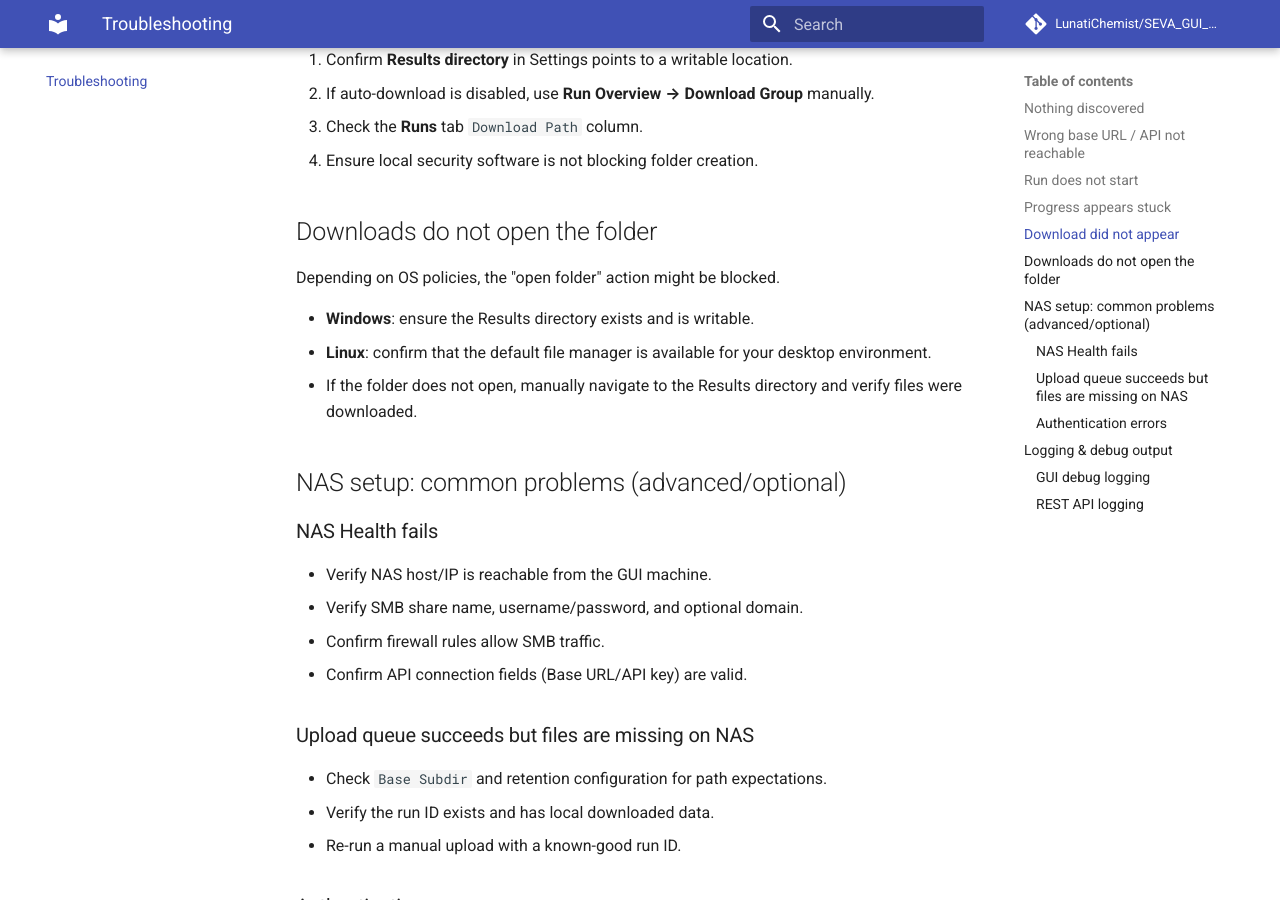
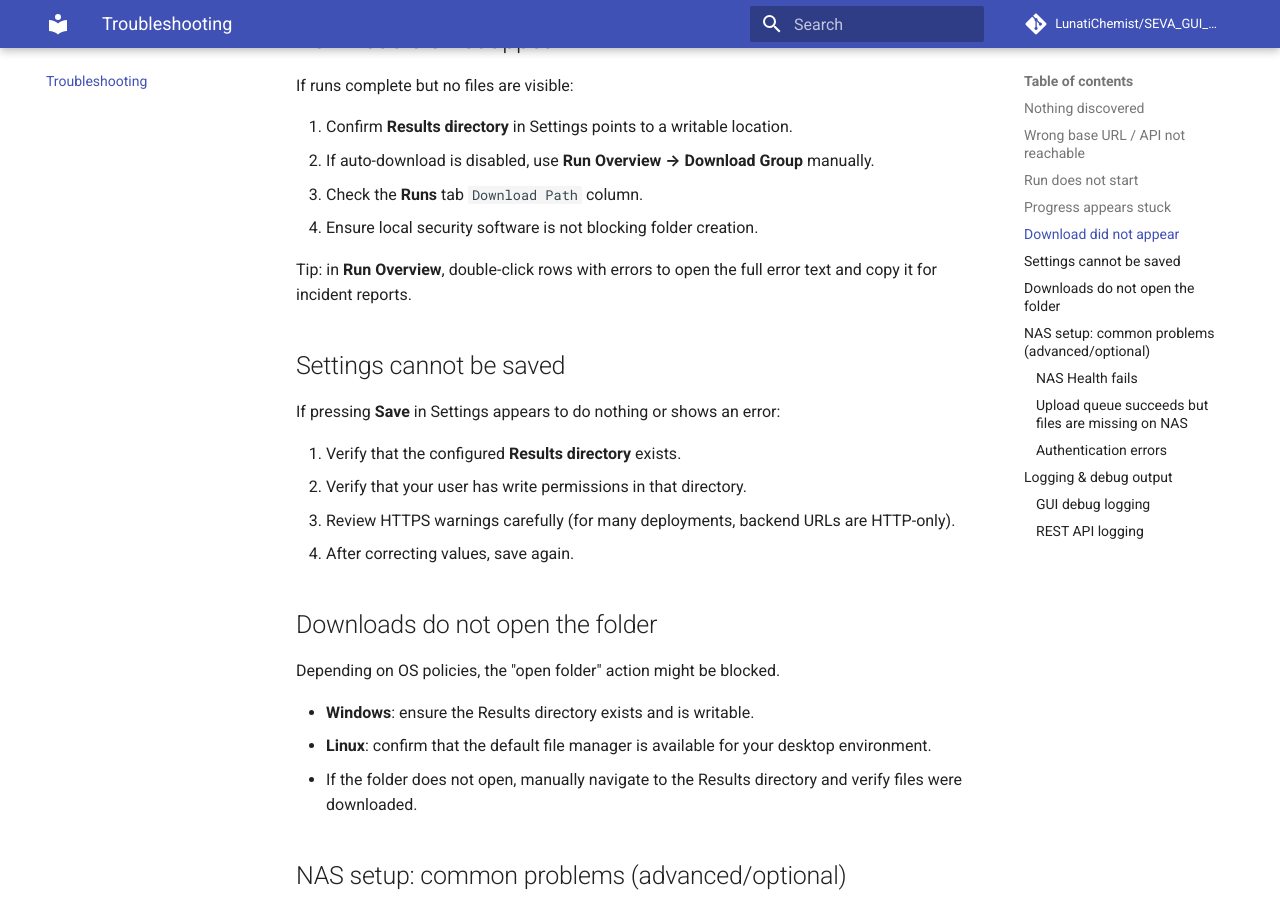
Before and after one commit to LunatiChemist/SEVA_GUI_MVVM, an MkDocs documentation site: the page built from docs/troubleshooting.md, in a window 1280 px wide and 900 px high, scrolled down 1640 px. Built offline with MkDocs 1.6.1 and Material for MkDocs 9.7.7, drawn with Linux system fonts in a browser that asks for light colours; comment, search, counter and statistics services are not loaded; some of the changed text lies outside the part shown.

Commit message:
docs: deepen GUI feature guidance for runs, settings, and discovery

```diff
--- a/docs/troubleshooting.md
+++ b/docs/troubleshooting.md
@@ -13,6 +13,8 @@ If device discovery returns nothing:
 2. In the GUI **Settings**, confirm the base URL/IP and port are correct.
 3. Use **Test Connection** to verify `/health` and `/devices` respond.
 4. On the Pi, ensure devices are attached and recognized by the OS.
+
+Note: discovery uses existing configured box URLs plus derived subnet hints. If your configured URLs are outdated, discovery quality will also be poor.
 
 ## Wrong base URL / API not reachable
 
@@ -58,6 +60,18 @@ If runs complete but no files are visible:
 2. If auto-download is disabled, use **Run Overview → Download Group** manually.
 3. Check the **Runs** tab `Download Path` column.
 4. Ensure local security software is not blocking folder creation.
+
+Tip: in **Run Overview**, double-click rows with errors to open the full error text and copy it for incident reports.
+
+
+## Settings cannot be saved
+
+If pressing **Save** in Settings appears to do nothing or shows an error:
+
+1. Verify that the configured **Results directory** exists.
+2. Verify that your user has write permissions in that directory.
+3. Review HTTPS warnings carefully (for many deployments, backend URLs are HTTP-only).
+4. After correcting values, save again.
 
 ## Downloads do not open the folder
 
```
Also changed, not shown: docs/gui_overview_how_to_use.md (+16 -0 lines).
